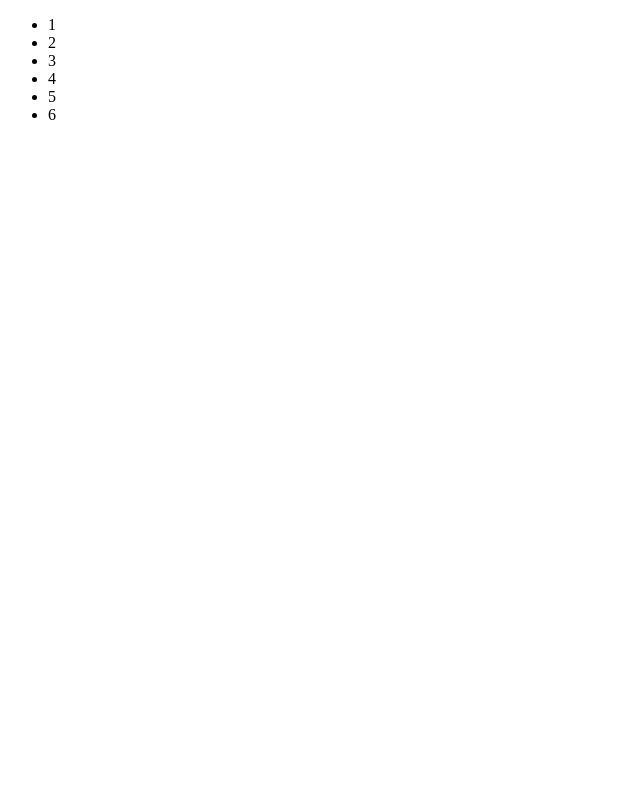
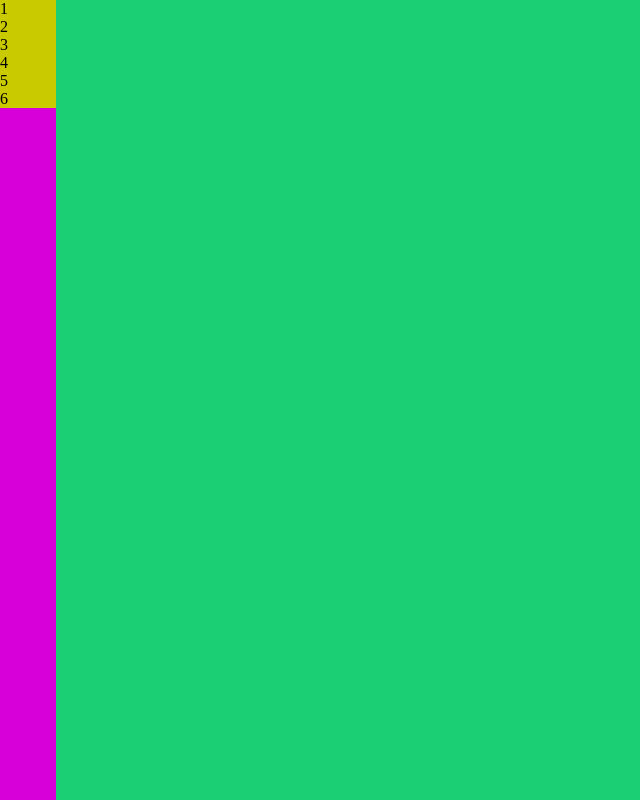
Before and after one commit to lrb7dev/etc, a plain HTML site: page others/navbar_/index.html in a window 1280 px wide. Shown: the whole page, without its empty margins (0-640 px from the left). Drawn offline with Linux system fonts and the light colour scheme.

Commit message:
some styles

```diff
--- a/others/navbar_/index.html
+++ b/others/navbar_/index.html
@@ -5,6 +5,7 @@
     <meta http-equiv="X-UA-Compatible" content="IE=edge">
     <meta name="viewport" content="width=device-width, initial-scale=1.0">
     <title>Document</title>
+    <link rel="stylesheet" href="style.css">
 </head>
 <body>
      <!--
--- /dev/null
+++ b/others/navbar_/style.css
@@ -0,0 +1,40 @@
+@import url('https://fonts.googleapis.com/css2?family=Patrick+Hand&display=swap');
+
+* {
+    margin: 0;
+    padding: 0;
+    box-sizing: border-box;
+}
+
+:root {
+    --color001 : rgb(27, 207, 117);
+    --color002 : rgb(216, 0, 216);
+    --color003 : #caca01;
+}
+
+body {
+    width: 100%;
+}
+
+h1 {
+    font-family: 'Patrick Hand', cursive;
+}
+
+/*-----------------------------------*/
+
+.container {
+    display: flex;
+    flex-direction: row;
+    height: 100vh;
+    width: 100%;
+    background-color: var(--color001);
+}
+
+.content {
+    width: 56px;
+    background-color: var(--color002);
+}
+
+ul {
+    background-color: var(--color003);
+}
```
Also changed, not shown: others/navbar_/main.js (added).
